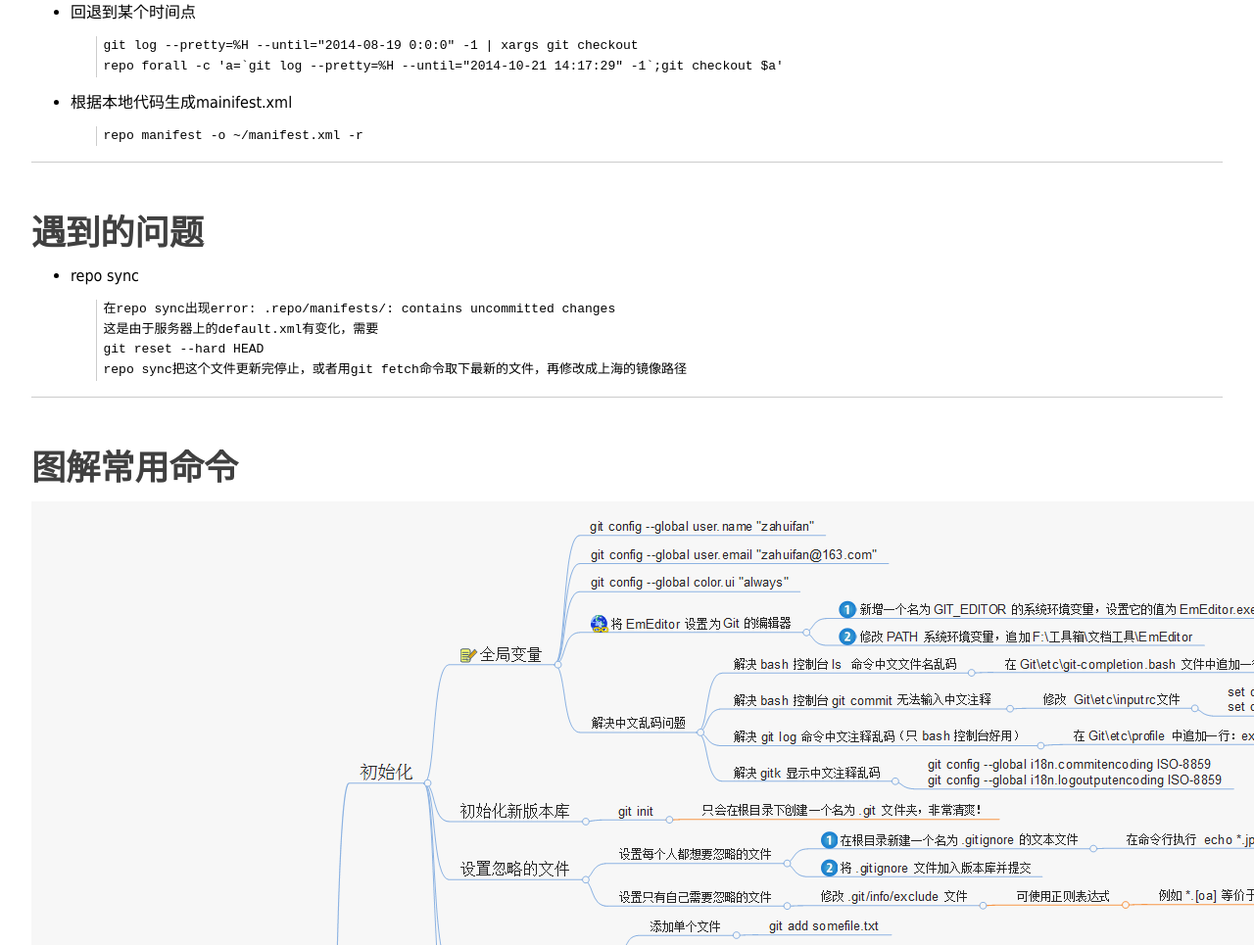
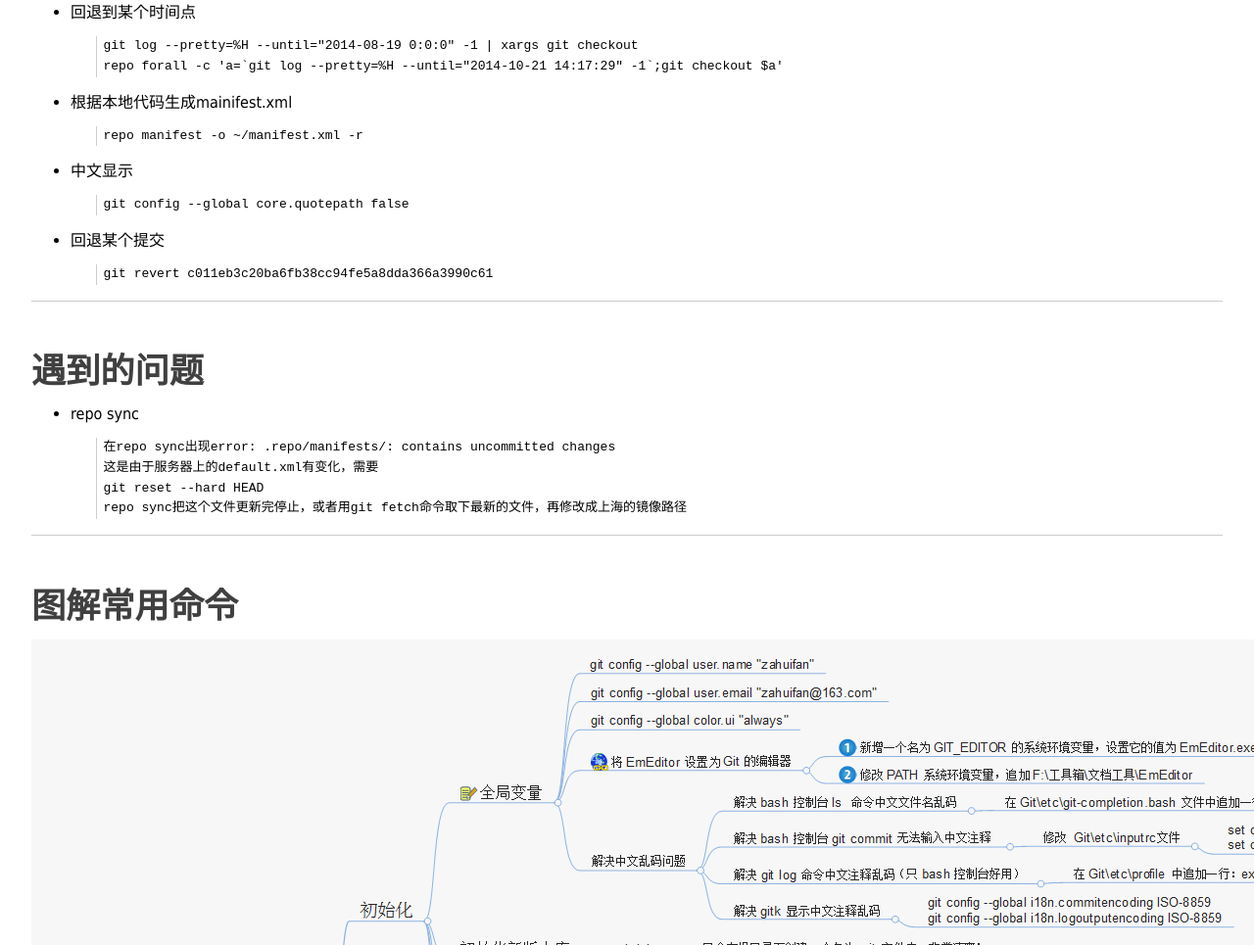
Before and after one commit to newsfh/sprd_wiki, a plain HTML site: page vimwiki_html/git学习.html in a window 1280 px wide. Shown: the part 2891-3856 px from the top of the page at 98% size. Drawn offline with Linux system fonts and the light colour scheme; files whose address does not match are found by name.

Commit message:
add git revert and git config

```diff
--- a/vimwiki_html/git学习.html
+++ b/vimwiki_html/git学习.html
@@ -165,6 +165,24 @@ repo manifest -o ~/manifest.xml -r
 
 </ul>
 
+<ul>
+<li>
+中文显示
+<pre>
+git config --global core.quotepath false
+</pre>
+
+</ul>
+
+<ul>
+<li>
+回退某个提交
+<pre>
+git revert c011eb3c20ba6fb38cc94fe5a8dda366a3990c61
+</pre>
+
+</ul>
+
 <hr />
 <h2 id="toc_0.4">遇到的问题</h2>
 <ul>
```
Also changed, not shown: 1 other file.
